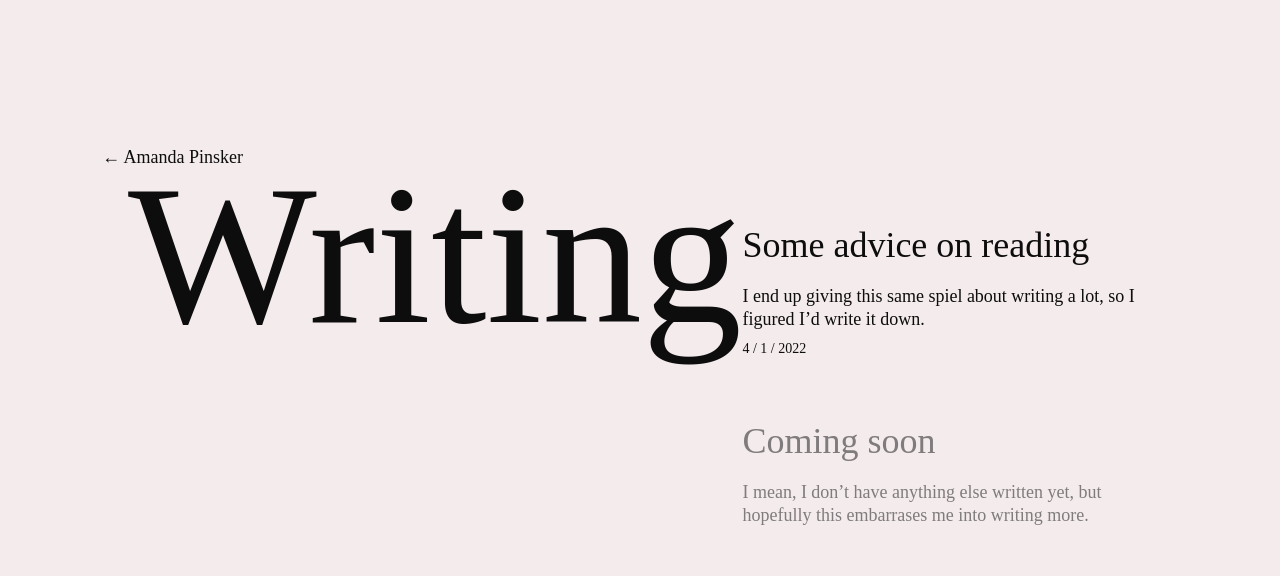
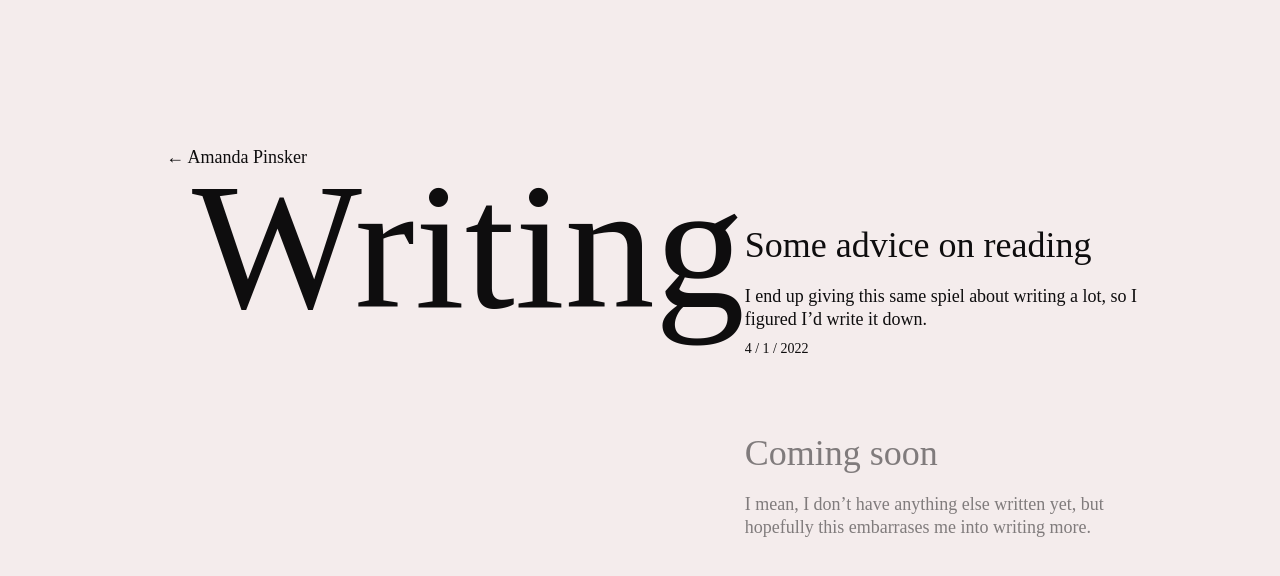
Before and after one commit to ampinsk/ampinsk.github.io, a Jekyll site: the page built from writing/writing.html, in a window 1280 px wide. Shown: the top 576 px of the page. Built offline with Jekyll 4.4.1, drawn with Linux system fonts in a browser that asks for light colours; some web fonts are replaced.

Commit message:
polish design and hover styles

```diff
--- a/_sass/_home.scss
+++ b/_sass/_home.scss
@@ -64,7 +64,7 @@
 
 .writing-preview {
   padding-top: 80px;
-  font-size: 22px;
+  font-size: 20px;
 
   .post-container {
     display: flex;
@@ -79,7 +79,6 @@
   }
 
   .back {
-    font-family: $serif;
     margin: 0;
     padding-top: 24px;
     display: inline-block;
--- a/_sass/_writing.scss
+++ b/_sass/_writing.scss
@@ -4,9 +4,15 @@
 $entry-height: $entry-size * 2 * 1.55;
 $entry-middle: $entry-height / 2;
 
+
+// Writing landing
+
+.site-container.writing {
+  width: 70%;
+}
+
 .writing {
   font-family: $serif;
-  padding: 80px 0;
   font-size: $entry-size;
   display: flex;
   justify-content: space-between;
@@ -21,8 +27,12 @@
     margin-left: -26px;
   }
 
+  .posts {
+    margin-top: 142px;
+  }
+
   h1 {
-    font-size: 200px;
+    font-size: 180px;
     font-weight: normal;
     line-height: .8;
   }
@@ -45,63 +55,28 @@
     padding-top: 8px;
   }
 
-  .disabled {
-    opacity: 50%;
-    pointer-events: none;
-  }
-
   article {
     display: inline-block;
     position: relative;
-    margin-bottom: 60px;
+    margin-bottom: 72px;
     width: 400px;
 
-    &:hover {
-      transition: 0.3s ease;
+    a {
       text-decoration: none;
     }
 
-    &:hover a {
-      color: $background;
-
-      @media (prefers-color-scheme: dark) {
-        color: $foreground !important;
-      }
+    &:before {
+      content: "";
+      height: 2px;
+      width: 100%;
+      position: absolute;
+      top: -8px;
+      transition: 1s ease width;
     }
 
-    &:after {
-      width: 104%;
-      content: "";
-      height: 0;
-      background-color: $foreground;
-      position: absolute;
-      top: $entry-middle;
-      left: -2%;
-      z-index: -1;
-      transition: 0.2s ease;
-
-      @media (prefers-color-scheme: dark) {
-        background-color: $background !important;
-      }
+    &:before {
+      background: $white;
     }
-
-    &:hover:after {
-      height: $entry-height;
-      top: -5px;
-      transition: 0.2s ease;
-    }
-
-    a {
-      text-decoration: none;
-
-      @media (prefers-color-scheme: dark) {
-        color: $background !important;
-      }
-    }
-  }
-
-  @media (prefers-color-scheme: dark) {
-    color: $background;
   }
 
   .column {
@@ -111,13 +86,37 @@
       width: 40%;
     }
   }
-
-  .posts {
-    margin-top: 142px;
-  }
 }
 
-// one
+body.writing-bg {
+  background: #DEB082;
+  color: #121783;
+
+  a {
+    color: #121783;
+  }
+
+  article:hover:before {
+    background: #121783;
+  }
+
+  article:hover:before {
+    width: 20%;
+    transition: 3s ease width;
+  }
+
+  article:before {
+    background: #121783;
+  }
+
+
+}
+
+
+
+
+
+// Posts
 
 .post {
   padding: 0 15%;
--- a/index.html
+++ b/index.html
@@ -29,7 +29,11 @@
           <h2>Recent writing</h2>
             <div class="post-container">
               {% for item in site.data.writing %}
-                <a class="post-link" href="/writing/{{ item.url }}">
+                <a
+                  class="post-link
+                  {% if item.published == false %} disabled {% endif %}"
+                  href="/writing/{{ item.url }}"
+                >
                   <b>{{ item.title }}</b>
                   <div>{{ item.description }}</div>
                 </a>
--- a/main.scss
+++ b/main.scss
@@ -63,6 +63,11 @@
   @include mq($tablet) {
     margin-left: -22px;
   }
+}
+
+.disabled {
+  opacity: 50%;
+  pointer-events: none;
 }
 
 .third {
--- a/writing/writing.html
+++ b/writing/writing.html
@@ -16,6 +16,7 @@
         {% if item.published == false %}
           disabled
         {% endif %}"
+        onmouseover="addClass(body, 'writing-bg');" onmouseout="removeClass(body, 'writing-bg');"
       >
         <a href="{{ item.url }}">
           <h4>{{ item.title }}</h4>
```
